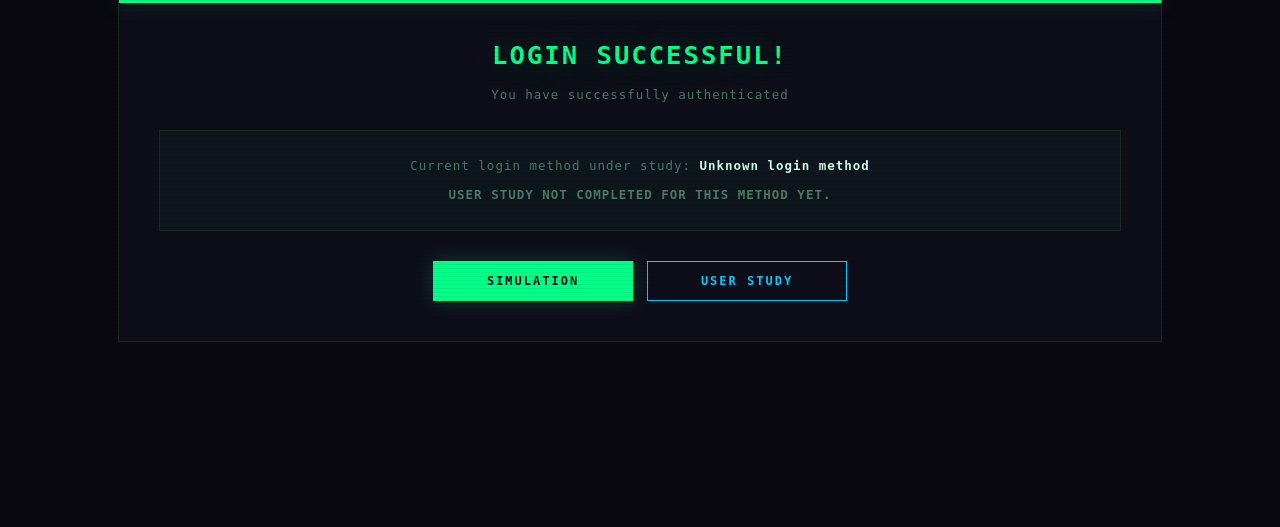
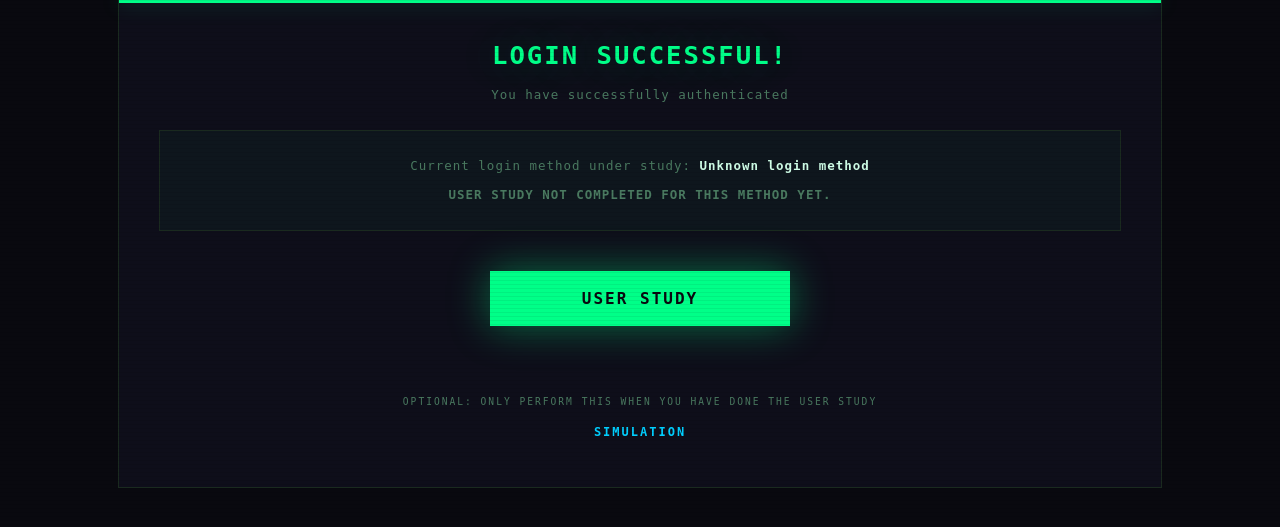
Before and after one commit to tseknouJake/passkey-instead-of-MFA, a Flask app: page /dashboard in a window 1280 px wide. Shown: the part 96-623 px from the top of the page. Run offline with Flask 3, Linux system fonts and the light colour scheme; the visitor is signed in with stand-in values (Sample User, id 1); parts of the project's set-up code (start-up, migrations or seed data) failed here and were passed over.

Commit message:
changes to dashboard

```diff
--- a/static/css/dashboard.css
+++ b/static/css/dashboard.css
@@ -157,18 +157,18 @@ body::before {
 
 .actions {
     display: flex;
-    justify-content: center;
-    gap: 14px;
-    flex-wrap: wrap;
-    margin-top: 30px;
+    flex-direction: column;
+    align-items: center;
+    gap: 70px;
+    margin-top: 40px;
 }
 
 .action-btn {
     display: inline-flex;
     align-items: center;
     justify-content: center;
-    min-width: 200px;
-    padding: 12px 24px;
+    width: min(300px, 100%);
+    /* padding: 15px 24px; */
     border: none;
     text-decoration: none;
     font-family: 'Share Tech Mono', monospace;
@@ -180,24 +180,27 @@ body::before {
     transition: all 0.2s;
 }
 
-.primary-action {
+.secondary-action {
     background: #00ff88;
     color: #09090f;
-    box-shadow: 0 0 20px rgba(0, 255, 136, 0.2);
+    box-shadow: 0 0 40px rgba(0, 255, 136, 0.4);
+    padding: 18px 32px;
+    font-size: 1rem;
 }
 
-.primary-action:hover {
+.secondary-action:hover {
     box-shadow: 0 0 40px rgba(0, 255, 136, 0.5);
     transform: translateY(-2px);
 }
 
-.secondary-action {
+.primary-action {
     background: none;
     color: #00cfff;
-    border: 1px solid #00cfff;
+    padding: 8px 16px;
+    margin-top: 10px;
 }
 
-.secondary-action:hover {
+.primary-action:hover {
     background: #00cfff;
     color: #09090f;
     box-shadow: 0 0 20px rgba(0, 207, 255, 0.3);
@@ -223,6 +226,20 @@ body::before {
 .tertiary-action:hover {
     border-color: #4a7a60;
     color: #d0ffe8;
+}
+
+.optional-wrapper {
+    display: flex;
+    flex-direction: column;
+    align-items: center;
+}
+
+.optional-tag {
+    display: block;
+    font-size: 0.6rem;
+    letter-spacing: 2px;
+    color: #4a7a60;
+    text-transform: uppercase;
 }
 
 .auth-badge {
--- a/templates/dashboard.html
+++ b/templates/dashboard.html
@@ -44,11 +44,17 @@
             </div>
 
             <div class="actions">
-                <a href="{{ url_for('main.questionnaire') }}" class="action-btn primary-action">Simulation</a>
+                <a href="{{ url_for('study.user_study') }}" class="action-btn secondary-action">User Study</a>
                 {% if study_available %}
-                <a href="{{ url_for('study.user_study') }}" class="action-btn secondary-action">User Study</a>
-                {% else %}
-                <button type="button" class="action-btn secondary-action disabled-action" disabled>User Study Unavailable</button>
+                <!-- <a href="{{ url_for('main.questionnaire') }}" class="action-btn primary-action">Simulation</a> -->
+                <div class="optional-wrapper">
+                    <span class="optional-tag">Optional: only perform this when you have done the User Study </span>
+                    <a href="{{ url_for('main.questionnaire') }}" class="action-btn primary-action">
+                        Simulation
+                    </a>
+                </div>
+                <!-- {% else %}
+                <button type="button" class="action-btn secondary-action disabled-action" disabled>User Study Unavailable</button> -->
                 {% endif %}
             </div>
         </div>
```
